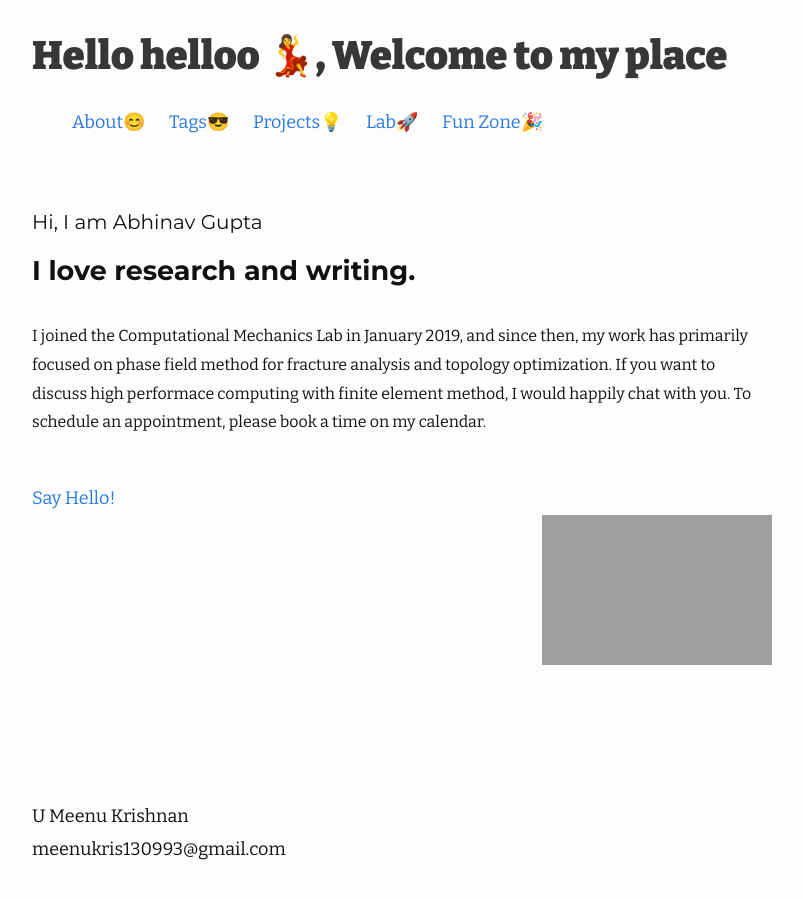
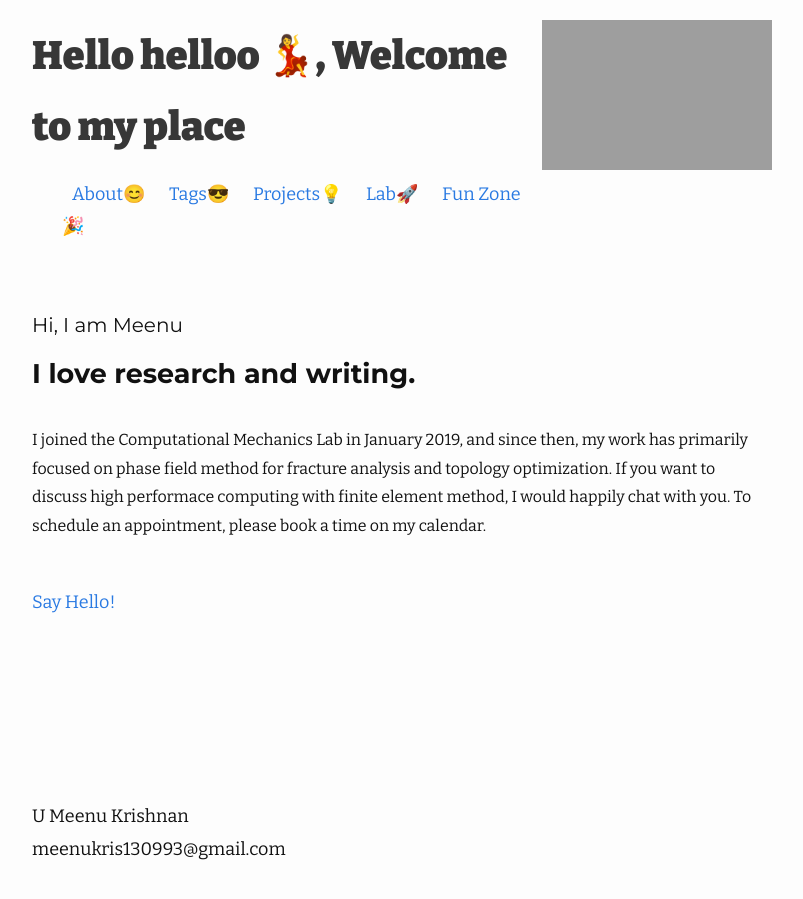
Before and after one commit to umeenukrishnan/umeenukrishnan.github.io, a Jekyll site: the page built from index.markdown, in a window 1280 px wide. Shown: the whole page, without its empty margins (238-1041 px from the left). Built offline with Jekyll 4.4.1, drawn with Linux system fonts in a browser that asks for light colours.

Commit message:
Update home.html

```diff
--- a/_layouts/home.html
+++ b/_layouts/home.html
@@ -6,6 +6,12 @@ layout: default
   <head>
       <title>{{ site.title }}</title>
   </head>
+  <div class="flexbox_item">
+                <!-- <img class="remove-all-styles" src="{{ site.url }}/assets/images/abhi-sketch.png" style="max-width: 250px; vertical-align: middle;     float: right;" /> -->
+                <div style="vertical-align: right;     float: right;">
+                    <object class="meenu-icon" data="{{ site.url }}/assets/svg/meenu.svg" width="230" style="pointer-events: none;"></object>
+                </div>
+            </div>
   <div class="home-title">
     <p class="home-heading">{{ site.title }}</p>
   </div>
@@ -25,7 +31,7 @@ layout: default
         <div class="flexbox_container_two_col flexbox_container_flip primary_container " style="padding-top: 50px;padding-bottom: 50px;">
             <div class="flexbox_item">
                 <div>
-                    <p style="font-size:20px; font-family: Montserrat;">Hi, I am Abhinav Gupta</p>
+                    <p style="font-size:20px; font-family: Montserrat;">Hi, I am Meenu</p>
                     <p style="font-size:27px; font-family: Montserrat; line-height: 1.2; "><strong>I love research and writing.</strong></p>
                     <p style="font-size:16px; padding-top: 20px; padding-bottom: 30px;"> I joined the Computational Mechanics Lab in January 2019, and since then, my work has primarily focused on phase field method for fracture analysis and topology optimization.
 
@@ -40,12 +46,7 @@ layout: default
                     <a class="button button-hello" href="https://calendly.com/krishnanmeenu/30min" target="_blank" title="Say Hello!">Say Hello!</a>
                 </div>
             </div>
-            <div class="flexbox_item">
-                <!-- <img class="remove-all-styles" src="{{ site.url }}/assets/images/abhi-sketch.png" style="max-width: 250px; vertical-align: middle;     float: right;" /> -->
-                <div style="vertical-align: middle;     float: right;">
-                    <object class="meenu-icon" data="{{ site.url }}/assets/svg/meenu.svg" width="230" style="pointer-events: none;"></object>
-                </div>
-            </div>
+
         </div>
     </div>
 </div>
```
